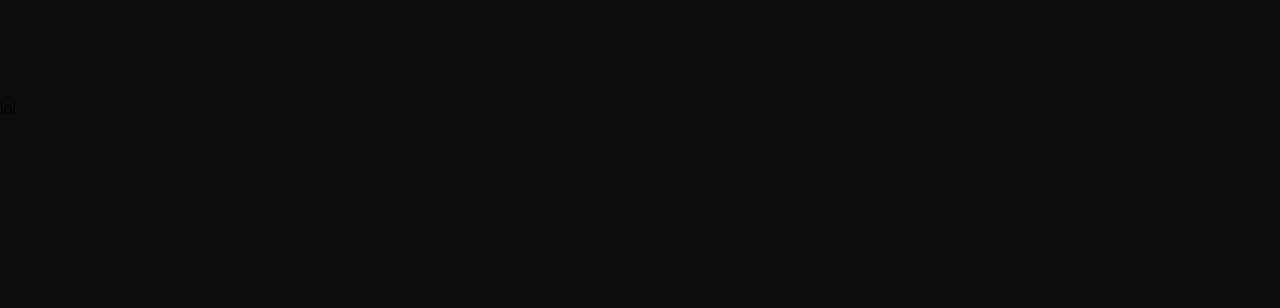
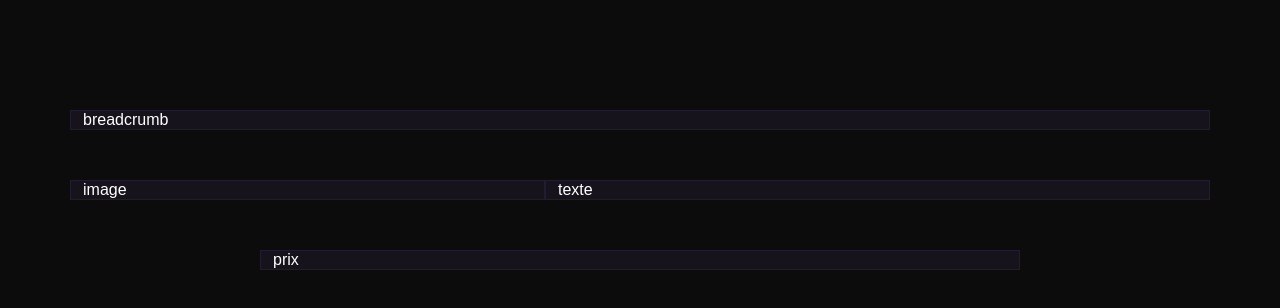
Before and after one commit to rigormortis123/03-vin, a website built with Parcel: page src/gewurztraminer.html in a window 1280 px wide. Built offline with nearby package versions, Linux system fonts and the light colour scheme.

Commit message:
integration Bootstrap vin

```diff
--- a/src/gewurztraminer.html
+++ b/src/gewurztraminer.html
@@ -9,7 +9,24 @@
 
   <body>
     <extends src="base.html">
-      <block name="content"> lol </block>
+      <block name="content">
+        <a></a>
+        <div class="container">
+          <div class="row spacing">
+            <div class="col">breadcrumb</div>
+          </div>
+
+          <div class="row spacing">
+            <div class="col-5">image</div>
+
+            <div class="col-7">texte</div>
+          </div>
+
+          <div class="row spacing">
+            <div class="col-8 offset-2">prix</div>
+          </div>
+        </div>
+      </block>
     </extends>
 
     <script src="js/main.js" type="module"></script>
--- a/src/scss/main.scss
+++ b/src/scss/main.scss
@@ -1,3 +1,12 @@
+/* TEMP */
+
+.row > .col,
+.row > [class^="col-"] {
+  background-color: rgba(86, 61, 124, 0.15);
+  border: 1px solid rgba(86, 61, 124, 0.2);
+  color: white;
+}
+
 /* BOOTSTRAP */
 
 @import "bootstrap/scss/bootstrap-grid";
@@ -36,13 +45,14 @@
 }
 
 body {
-  padding-top: 100px;
+  overflow-x: hidden;
+  padding-top: 110px;
   background: var(--black);
   font-family: Arial, Helvetica, sans-serif;
 }
 
 .spacing {
-  margin-bottom: 30px;
+  margin-bottom: 50px;
 }
 
 /* TEXT */
@@ -102,7 +112,9 @@
 }
 
 .text-animation {
-  background: var(--pure-black);
+  border: 1px solid var(--grey);
+  border-left: none;
+  border-right: none;
   overflow: hidden;
 }
 
```
Also changed, not shown: src/base.html (+3 -3 lines).
